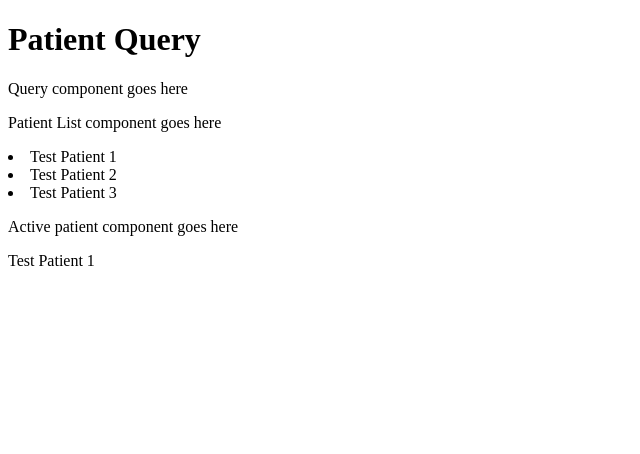
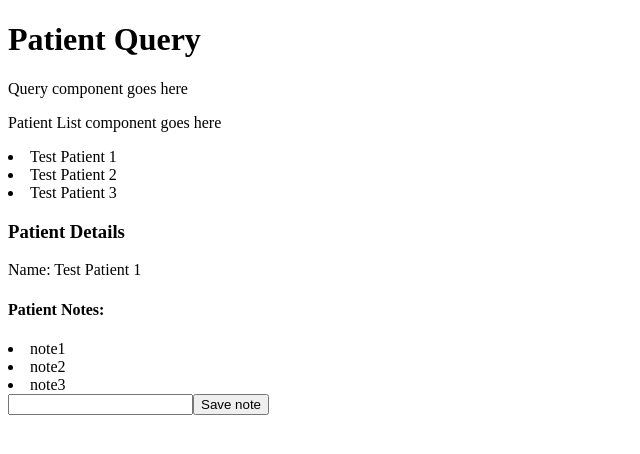
Before and after one commit to BigBrotherMed/patient-query, a React app: page / in a window 1280 px wide. Both pictures are taken after a click on the item "Test Patient 1". Shown: the top 454 px of the page, without its empty margins (0-640 px from the left). Built offline with nearby package versions, Linux system fonts and the light colour scheme; the HTML template or start-up script is replaced by a standard one.

Commit message:
Created basic patientDetails components

```diff
--- a/client/src/components/app.jsx
+++ b/client/src/components/app.jsx
@@ -1,14 +1,14 @@
 import React from 'react';
 import Query from '../containers/query.jsx';
 import PatientList from '../containers/patientList.jsx';
-import ActivePatient from '../containers/activePatient.jsx';
+import PatientDetails from '../containers/patientDetails.jsx';
 
 const App = () => (
   <div>
     <h1>Patient Query</h1>
     <Query />
     <PatientList />
-    <ActivePatient />
+    <PatientDetails />
   </div>
 );
 
--- a/client/src/containers/activePatient.jsx
+++ /dev/null
@@ -1,28 +0,0 @@
-import React from 'react';
-import {connect} from 'react-redux';
-
-class ActivePatient extends React.Component {
-  render() {
-    if (!this.props.patient)
-      return (
-        <div>
-          <p>Active patient component goes here</p>
-        </div>
-      );
-
-    return (
-      <div>
-        <p>Active patient component goes here</p>
-        <p>{this.props.patient.name}</p>
-      </div>
-    );
-  }
-}
-
-function mapStateToProps(state) {
-  return {
-    patient: state.activePatient
-  }
-}
-
-export default connect(mapStateToProps)(ActivePatient);
--- /dev/null
+++ b/client/src/containers/patientDetails.jsx
@@ -0,0 +1,33 @@
+import React from 'react';
+import {connect} from 'react-redux';
+import PatientNotes from './patientNotes.jsx';
+
+class PatientDetails extends React.Component {
+
+  render() {
+    if (!this.props.patient)
+      return (
+        <div>
+          <h3>Patient Details</h3>
+          <p>No patient selected</p>
+        </div>
+      );
+
+    return (
+      <div>
+        <h3>Patient Details</h3>
+        <p>Name: {this.props.patient.name}</p>
+        <PatientNotes />
+      </div>
+    );
+  }
+
+}
+
+function mapStateToProps(state) {
+  return {
+    patient: state.activePatient
+  }
+}
+
+export default connect(mapStateToProps)(PatientDetails);
--- /dev/null
+++ b/client/src/containers/patientNotes.jsx
@@ -0,0 +1,45 @@
+import React from 'react';
+import {connect} from 'react-redux';
+
+class PatientNotes extends React.Component {
+  constructor() {
+    super();
+    this.state = {
+      noteEditor: '',
+      currentNotes: ['note1', 'note2', 'note3']
+    }
+    this.handleChange = this.handleChange.bind(this);
+    this.saveNote = this.saveNote.bind(this);
+  }
+
+  handleChange(e) {
+    this.setState({
+      noteEditor: e.target.value
+    })
+  }
+
+  saveNote(e) {
+    e.preventDefault();
+    let noteToSave = this.state.currentNotes.slice();
+    noteToSave.push(this.state.noteEditor);
+    this.setState({
+      noteEditor: '',
+      currentNotes: noteToSave
+    })
+  }
+
+  render() {
+    return (
+      <div>
+        <h4>Patient Notes:</h4>
+        {this.state.currentNotes.map( (note, index) => {
+          return <li key={index}>{note}</li>
+        })}
+        <input value={this.state.noteEditor} onChange={this.handleChange}/>
+        <button type="button" onClick={this.saveNote}>Save note</button>
+      </div>
+    )
+  }
+}
+
+export default PatientNotes;
```
Also changed, not shown: api-data/index.js (renamed from api_data/index.js), api-data/patient.js (renamed from api_data/patient.js), 1 other file (tests, documents, lock files or other folders).
